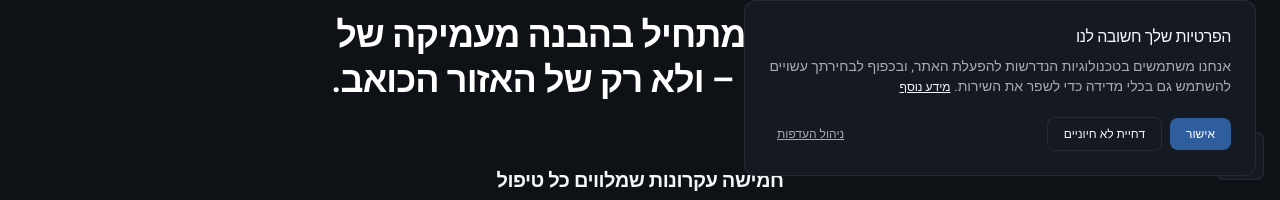
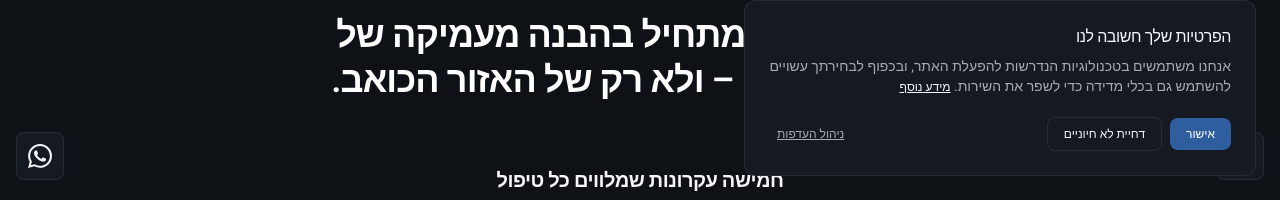
Before and after one commit to ofek-ok/okonskiperformance, a Next.js app: page /vision in a window 1280 px wide. Shown: the part 600-800 px from the top of the page. Built offline with nearby package versions, Linux system fonts and the light colour scheme.

Commit message:
Restore floating WhatsApp button in brand and site colors

```diff
--- a/app/layout.tsx
+++ b/app/layout.tsx
@@ -1,6 +1,7 @@
 import type { Metadata, Viewport } from "next";
 import "./globals.css";
 import FloatingAccessibility from "@/components/FloatingAccessibility";
+import FloatingWhatsApp from "@/components/FloatingWhatsApp";
 import CookieBanner from "@/components/CookieBanner";
 import { Analytics } from "@vercel/analytics/next";
 import { SpeedInsights } from "@vercel/speed-insights/next";
@@ -51,6 +52,7 @@ export default function RootLayout({
       <body className="font-heebo bg-[#0E1116] text-[#F4F6F9] antialiased">
         {children}
         <FloatingAccessibility />
+        <FloatingWhatsApp />
         <CookieBanner />
         <Analytics />
         <SpeedInsights />
--- a/components/FloatingWhatsApp.tsx
+++ b/components/FloatingWhatsApp.tsx
@@ -8,7 +8,7 @@ export default function FloatingWhatsApp() {
       href="https://wa.me/972555172571"
       target="_blank"
       rel="noopener noreferrer"
-      className="fixed bottom-[max(1.25rem,env(safe-area-inset-bottom))] left-4 sm:left-5 z-40 flex h-12 w-12 items-center justify-center rounded-full bg-[#20BA56]/90 hover:bg-[#20BA56] text-white shadow-lg backdrop-blur-sm transition-all duration-200 hover:scale-105 active:scale-95 focus:outline-none focus-visible:ring-2 focus-visible:ring-[#20BA56] focus-visible:ring-offset-2 focus-visible:ring-offset-primary cursor-pointer border border-white/15"
+      className="m-btn fixed bottom-[max(1.25rem,env(safe-area-inset-bottom))] left-4 z-40 flex h-12 w-12 items-center justify-center rounded-lg bg-[#151A22] hover:bg-[#2F5E9E] text-[#F4F6F9] hover:text-white focus:outline-none cursor-pointer border border-white/[0.08] hover:border-[#2F5E9E]"
       aria-label="פנייה בוואטסאפ אל Okonski Performance (נפתח בלשונית חדשה)"
     >
       <svg
```
